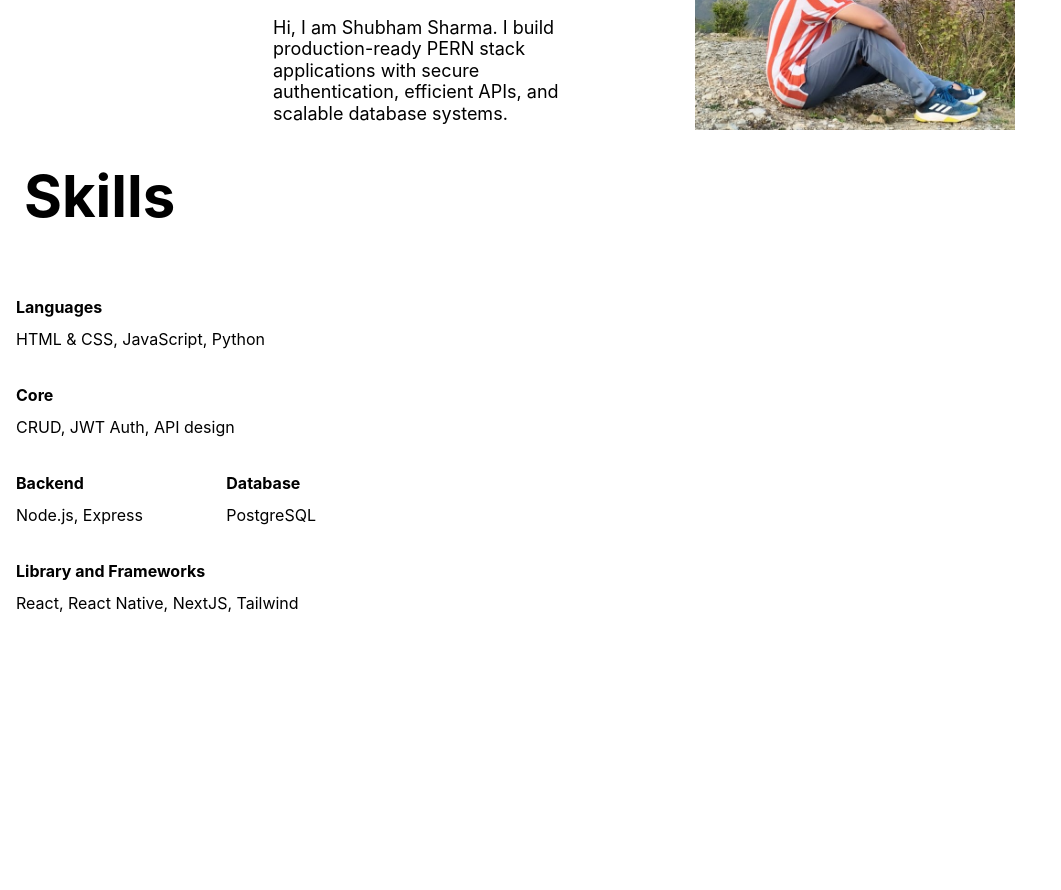
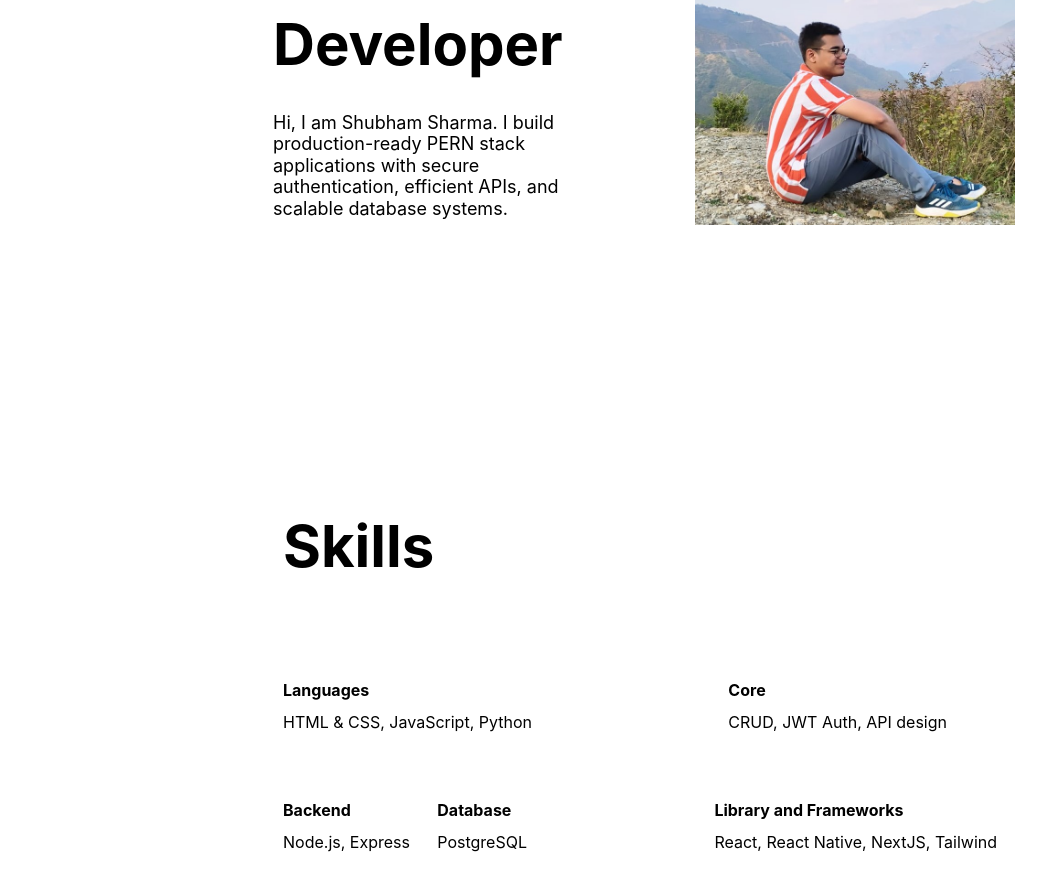
Before and after one commit to shubhamwork2026/portfolio, a React app: page / in a window 1280 px wide. Shown: the part 360-1250 px from the top of the page, without its empty margins (0-1061 px from the left). Before the commit the page ends 1007 px from the top, so only its background shows below. Built offline with nearby package versions, Linux system fonts and the light colour scheme; the HTML template or start-up script is replaced by a standard one.

Commit message:
Add skill section

```diff
--- a/src/App.jsx
+++ b/src/App.jsx
@@ -6,23 +6,29 @@ import Heading from './components/Heading'
 function App() {
 
   return (
-    <main>
-      <section className="flex flex-col sm:flex-row justify-center sm:gap-25 items-center sm:mt-30">
+    <main className="flex flex-col items-center snap-y snap-mandatory">
+      <section className="flex flex-col sm:flex-row h-[90vh] justify-center sm:gap-25 items-center sm:mt-0" id='home'>
         <div className="w-[330px] sm:flex-col">
           <Heading title="Web Developer" />
           <p className="text-[18px] leading-[1.2] px-2">Hi, I am Shubham Sharma. I build production-ready PERN stack applications with secure authentication, efficient APIs, and scalable database systems.</p>
         </div>
         <img className="pt-10 h-auto w-[320px] sm:pt-0" src={photo} alt="Developer looking at mountains" />
       </section>
-      <section className="flex flex-col gap-8 px-4 py-8">
+      <section className="flex gap-8 sm:gap-16 px-4 sm:px-0 py-18 sm:w-[730px] flex-col w-[360px] h-[90vh]" id='skills'>
         <Heading title="Skills" />
-        <Skill title="Languages" skills="HTML & CSS, JavaScript, Python" />
-        <Skill title="Core" skills="CRUD, JWT Auth, API design" />
-        <div className="flex justify-between w-[300px]">
-          <Skill title="Backend" skills="Node.js, Express" />
-          <Skill title="Database" skills="PostgreSQL" />
+        <div className="flex flex-col gap-8 sm:flex-row sm:justify-between sm:w-[680px]">
+          <Skill title="Languages" skills="HTML & CSS, JavaScript, Python" />
+          <Skill title="Core" skills="CRUD, JWT Auth, API design" />
         </div>
-        <Skill title="Library and Frameworks" skills="React, React Native, NextJS, Tailwind" />
+        <div className="flex flex-col justify-between sm:flex-row gap-8">
+          <div>
+            <div className="flex justify-between w-[260px]">
+              <Skill title="Backend" skills="Node.js, Express" />
+              <Skill title="Database" skills="PostgreSQL" />
+            </div>
+          </div>
+          <Skill title="Library and Frameworks" skills="React, React Native, NextJS, Tailwind" />
+        </div>
       </section>
     </main>
   )
--- a/src/components/Skill.jsx
+++ b/src/components/Skill.jsx
@@ -1,7 +1,7 @@
 
 export default function Skill({ title, skills }) {
   return (
-    <div>
+    <div className="px-2">
       <p className="font-bold pb-2">{title}</p>
       <p>{skills}</p>
     </div>
```
